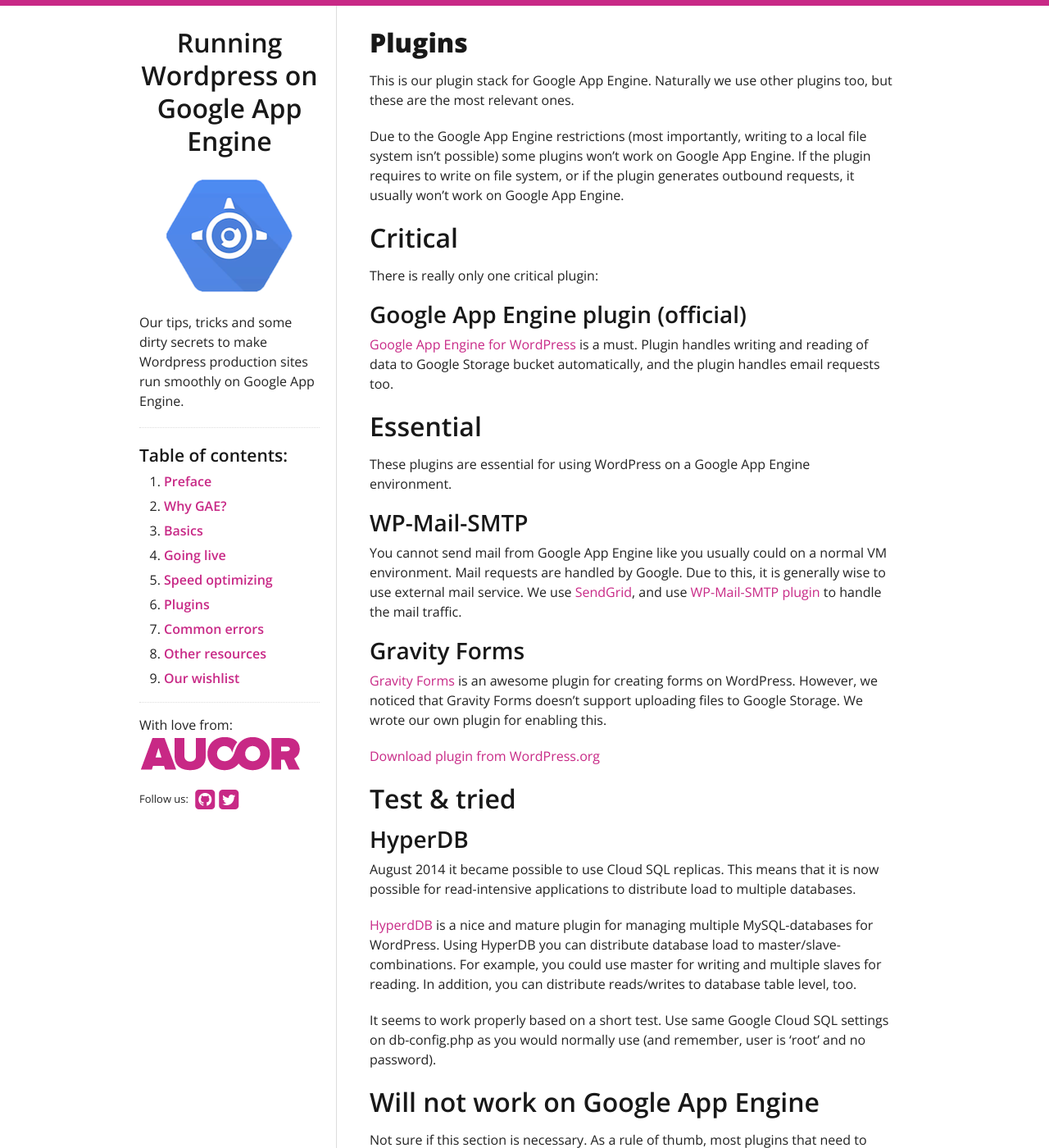
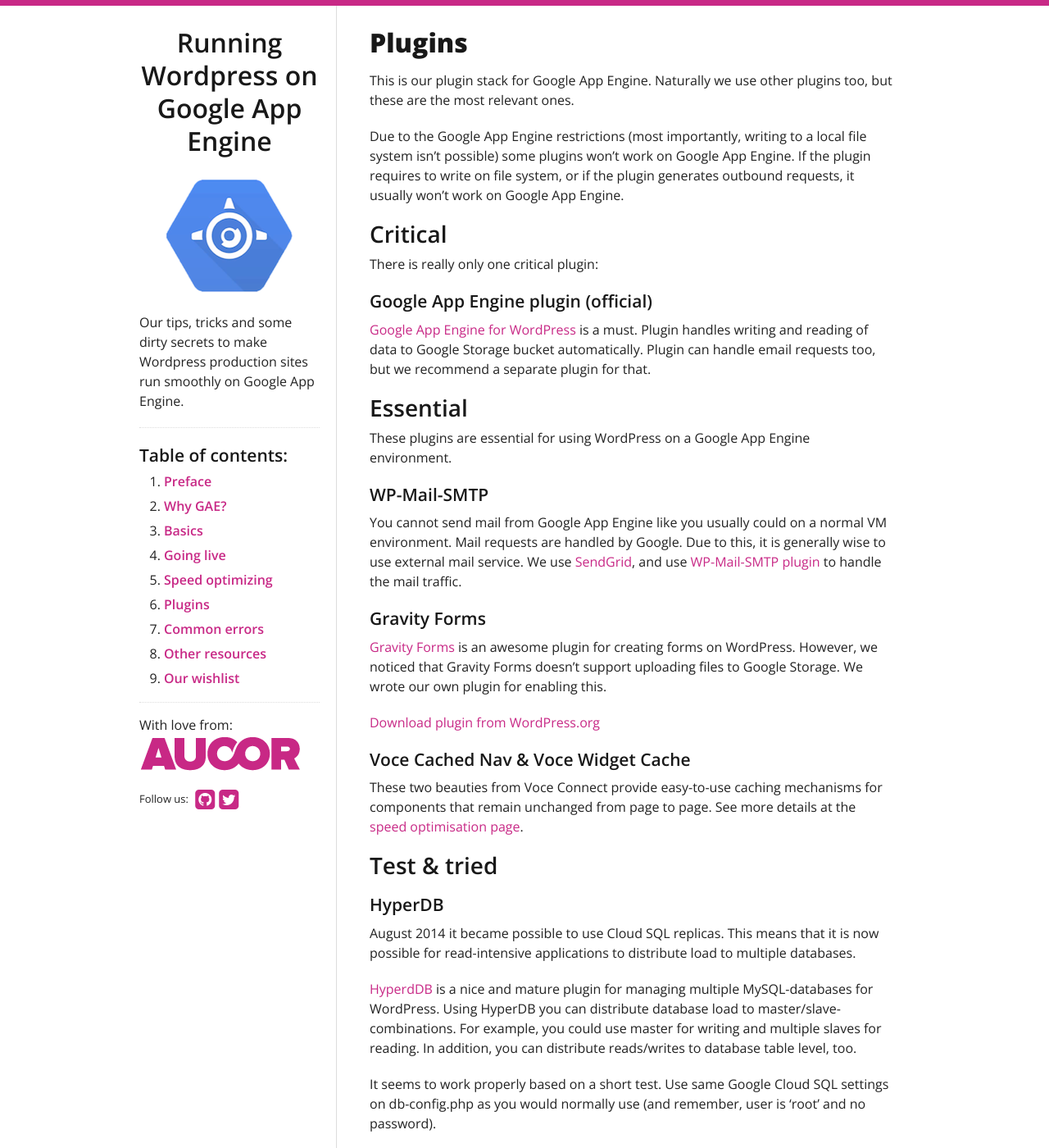
Before and after one commit to aucor/wordpress-on-gae, a Jekyll site: the page built from plugins.md, in a window 1280 px wide and 1400 px high. Shown: the whole window at 82% size. Built offline with Jekyll 4.4.1, drawn with Linux system fonts in a browser that asks for light colours; nearby versions of some CDN libraries.

Commit message:
Stories about caching.

```diff
--- a/plugins.md
+++ b/plugins.md
@@ -8,38 +8,40 @@ This is our plugin stack for Google App Engine. Naturally we use other plugins t
 Due to the Google App Engine restrictions (most importantly, writing to a local file system isn't possible) some plugins won't work on Google App Engine. If the plugin requires to write on file system, or if the plugin generates outbound requests, it usually won't work on Google App Engine.
 
 
-#Critical
+##Critical
 
 There is really only one critical plugin:
 
-## Google App Engine plugin (official)
-[Google App Engine for WordPress](https://wordpress.org/plugins/google-app-engine/) is a must. Plugin handles writing and reading of data to Google Storage bucket automatically, and the plugin handles email requests too.
+### Google App Engine plugin (official)
+[Google App Engine for WordPress](https://wordpress.org/plugins/google-app-engine/) is a must. Plugin handles writing and reading of data to Google Storage bucket automatically. Plugin can handle email requests too, but we recommend a separate plugin for that.
 
-#Essential
+##Essential
 
 These plugins are essential for using WordPress on a Google App Engine environment.
 
-##WP-Mail-SMTP
+###WP-Mail-SMTP
 You cannot send mail from Google App Engine like you usually could on a normal VM environment. Mail requests are handled by Google. Due to this, it is generally wise to use external mail service. We use [SendGrid](http://sendgrid.com), and use [WP-Mail-SMTP plugin](http://wordpress.org/plugins/wp-mail-smtp/) to handle the mail traffic.
 
 
-## <a name="gravityforms-gae-file-upload"></a>Gravity Forms
+### <a name="gravityforms-gae-file-upload"></a>Gravity Forms
 [Gravity Forms](http://www.gravityforms.com) is an awesome plugin for creating forms on WordPress. However, we noticed that Gravity Forms doesn't support uploading files to Google Storage. We wrote our own plugin for enabling this.
 
 [Download plugin from WordPress.org](http://wordpress.org/plugins/gravityforms-file-upload-for-gae/)
 
+###Voce Cached Nav & Voce Widget Cache
+These two beauties from Voce Connect provide easy-to-use caching mechanisms for components that remain unchanged from page to page. See more details at the [speed optimisation page](/wordpress-on-gae/speed-optimization.html#caching-plugins).
 
-#Test & tried
+##Test & tried
 
-##HyperDB
+###HyperDB
 August 2014 it became possible to use Cloud SQL replicas. This means that it is now possible for read-intensive applications to distribute load to multiple databases.
 
 [HyperdDB](https://wordpress.org/plugins/hyperdb/) is a nice and mature plugin for managing multiple MySQL-databases for WordPress. Using HyperDB you can distribute database load to master/slave-combinations. For example, you could use master for writing and multiple slaves for reading. In addition, you can distribute reads/writes to database table level, too.
 
 It seems to work properly based on a short test. Use same Google Cloud SQL settings on db-config.php as you would normally use (and remember, user is 'root' and no password).
 
-#Will not work on Google App Engine
+##Will not work on Google App Engine
 Not sure if this section is necessary. As a rule of thumb, most plugins that need to write to a local filesystem will not work on Google App Engine, unless they are modified to use Google Cloud Storage instead. And even then, it might not work. ;)
 
-##Revslider
+###Revslider
 Revslider is a popular plugin for creating sliders. Revslider requires a way to access slider_settings.xml (and something else too, we are not sure what else), but for some reasons plugin can't read the xml properly.
```
Also changed, not shown: speed-optimization.md (+24 -6 lines).
